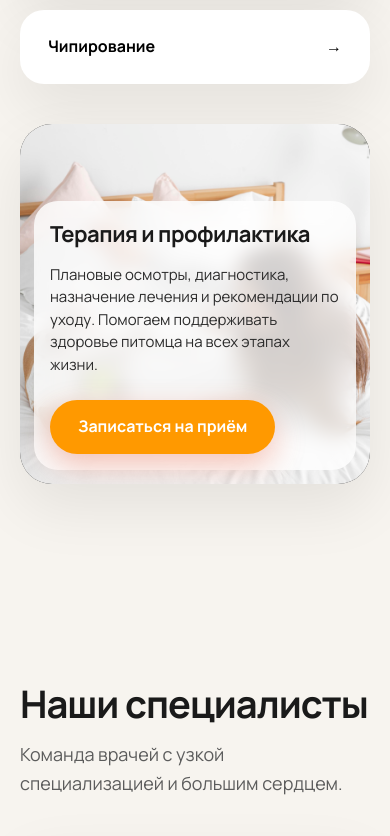
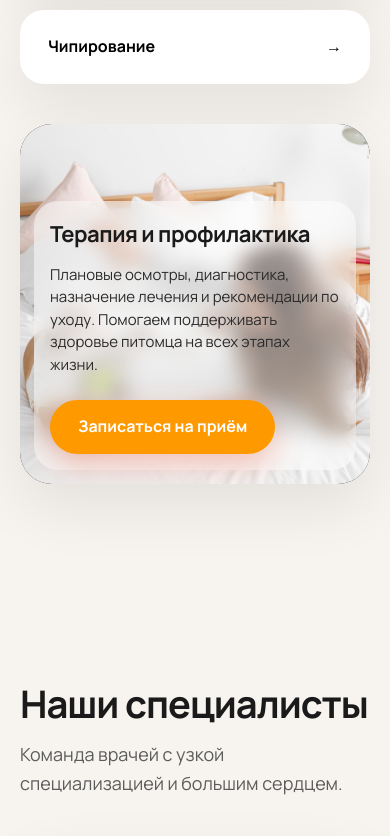
Before and after one commit to lososkina/veterinary-clinic, a plain HTML site: page index.html in a window 390 px wide. Shown: the part 4560-5396 px from the top of the page. Drawn offline with Linux system fonts and the light colour scheme.

Commit message:
Доработки

```diff
--- a/css/style.css
+++ b/css/style.css
@@ -541,7 +541,7 @@ header.is-scrolled {
 .service-detail {
   position: sticky;
   top: 120px;
-  min-height: 560px;
+  height: 560px;
   border-radius: 32px;
   overflow: hidden;
   box-shadow: var(--shadow);
@@ -549,11 +549,12 @@ header.is-scrolled {
 }
 
 .service-detail__image {
-  height: 100%;
-  min-height: 560px;
+  position: absolute;
+  inset: 0;
 }
 
 .service-detail__image img {
+  display: block;
   width: 100%;
   height: 100%;
   object-fit: cover;
@@ -566,12 +567,12 @@ header.is-scrolled {
 
 .service-detail__body {
   position: absolute;
-  left: 18px;
-  right: 18px;
-  bottom: 18px;
+  left: 0;
+  right: 0;
+  bottom: 0;
   padding: 20px;
   border-radius: 24px;
-  background: rgba(255, 255, 255, 0.8);
+  background: rgba(255, 255, 255, 0.5);
   backdrop-filter: blur(10px);
   -webkit-backdrop-filter: blur(10px);
 }
@@ -973,18 +974,7 @@ body.modal-open {
   .service-detail {
     position: relative;
     top: auto;
-  }
-
-  .service-detail__image {
-    height: 300px;
-  }
-
-  .service-detail {
-    min-height: 480px;
-  }
-
-  .service-detail__image {
-    min-height: 480px;
+    height: 480px;
   }
 
   .service-detail__body {
@@ -1080,11 +1070,7 @@ body.modal-open {
   }
 
   .service-detail {
-    min-height: 420px;
-  }
-
-  .service-detail__image {
-    min-height: 420px;
+    height: 420px;
   }
 
   .service-detail__body h3 {
@@ -1110,11 +1096,7 @@ body.modal-open {
   }
 
   .service-detail {
-    min-height: 360px;
-  }
-
-  .service-detail__image {
-    min-height: 360px;
+    height: 360px;
   }
 
   .team-card__photo {
--- a/index.html
+++ b/index.html
@@ -694,6 +694,11 @@
 
     <section class="section" id="reviews">
       <div class="container">
+        <h2 class="section-title">Отзывы клиентов</h2>
+        <p class="section-subtitle">
+          Истории тех, кому мы помогли вернуть питомцам здоровье и радость.
+        </p>
+
         <div class="reviews-box">
           <div>
             <p class="review-text">
--- a/js/main.js
+++ b/js/main.js
@@ -138,21 +138,31 @@
     const image = item.dataset.serviceImage;
     const id = item.dataset.serviceId;
 
-    serviceImageWrap?.classList.add("is-changing");
-
     if (serviceTitle) serviceTitle.textContent = title;
     if (serviceDesc) serviceDesc.textContent = desc;
-    if (serviceImg) {
-      serviceImg.src = image;
-      serviceImg.alt = title;
-    }
     if (serviceBookBtn) {
       serviceBookBtn.setAttribute("data-service-preset", id);
     }
 
-    window.setTimeout(() => {
+    const finishImageChange = () => {
       serviceImageWrap?.classList.remove("is-changing");
-    }, 350);
+    };
+
+    if (serviceImg && image) {
+      serviceImageWrap?.classList.add("is-changing");
+      const preload = new Image();
+      preload.onload = () => {
+        serviceImg.src = image;
+        serviceImg.alt = title;
+        finishImageChange();
+      };
+      preload.onerror = () => {
+        serviceImg.src = image;
+        serviceImg.alt = title;
+        finishImageChange();
+      };
+      preload.src = image;
+    }
   }
 
   serviceItems.forEach((item) => {
```
